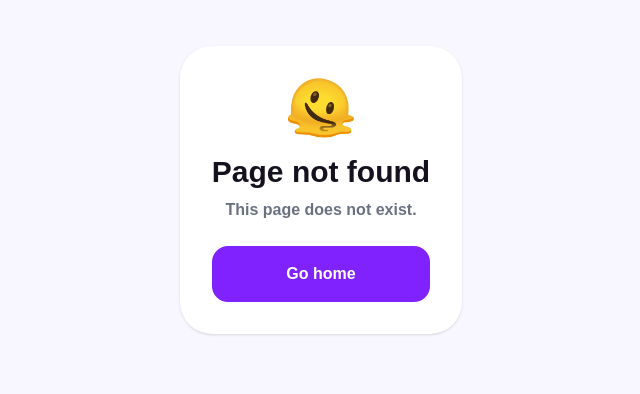
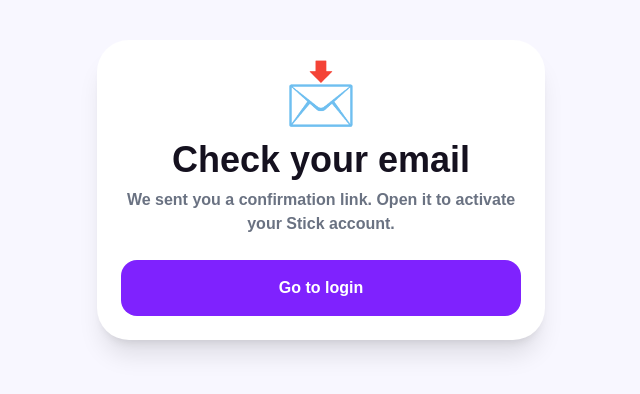
Before and after one commit to Warlock-code/stick, a Next.js app: page /check-email in a window 1280 px wide. Before the commit this address had no page. Shown: the part 210-604 px from the top of the page, without its empty margins (319-959 px from the left). Built offline with nearby package versions, Linux system fonts and the light colour scheme.

Commit message:
add notifications and auth recovery

```diff
--- /dev/null
+++ b/app/check-email/page.tsx
@@ -0,0 +1,24 @@
+import Link from "next/link"
+
+export default function CheckEmailPage() {
+  return (
+    <main className="flex min-h-screen items-center justify-center px-5">
+      <div className="w-full max-w-md rounded-[2rem] bg-white p-6 text-center shadow-xl">
+        <p className="text-6xl">📩</p>
+
+        <h1 className="mt-4 text-4xl font-black">Check your email</h1>
+
+        <p className="mt-2 font-bold text-gray-500">
+          We sent you a confirmation link. Open it to activate your Stick account.
+        </p>
+
+        <Link
+          href="/login"
+          className="mt-6 block rounded-2xl bg-violet-600 py-4 font-black text-white"
+        >
+          Go to login
+        </Link>
+      </div>
+    </main>
+  )
+}
--- a/app/sign-up/page.tsx
+++ b/app/sign-up/page.tsx
@@ -41,7 +41,7 @@ export default function SignUpPage() {
       })
     }
 
-    router.push("/dashboard")
+    router.push("/check-email")
   }
 
   return (
```
Also changed, not shown: 2 other files (tests, documents, lock files or other folders).
